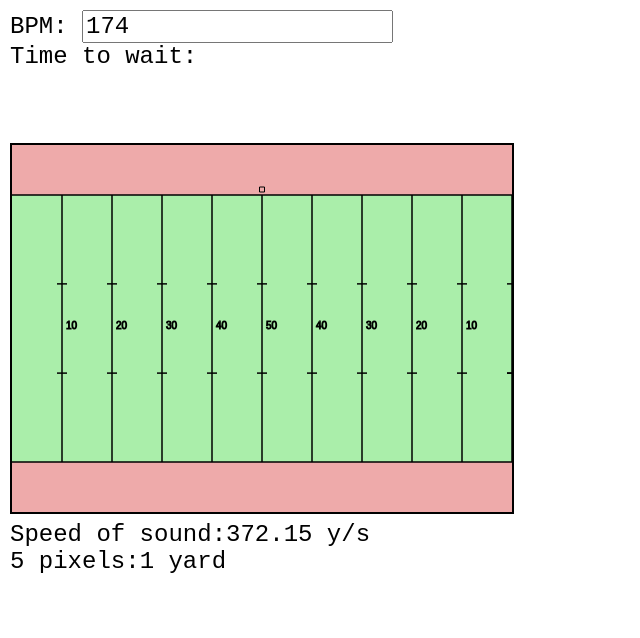
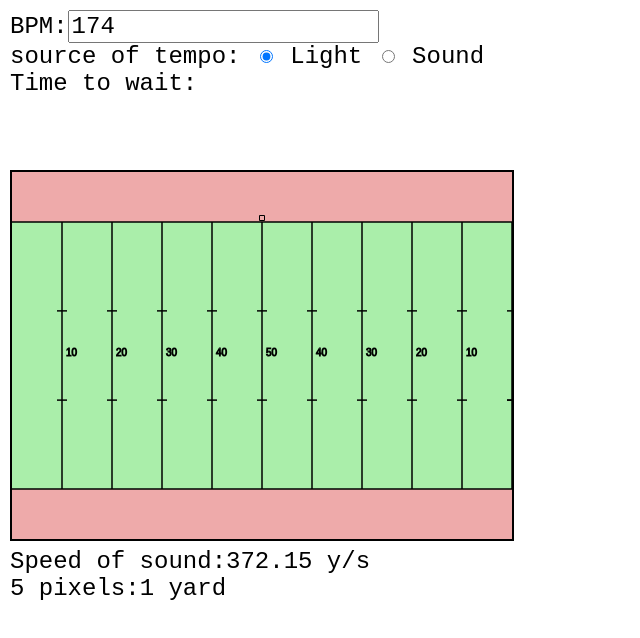
Before and after one commit to willsherwood/Field-of-Sound, a plain HTML site: page index.html in a window 1280 px wide. Shown: the whole page, without its empty margins (0-640 px from the left). Drawn offline with Linux system fonts and the light colour scheme.

Commit message:
Added dynamic tempo source and "sound vs light" option

```diff
--- a/index.html
+++ b/index.html
@@ -21,7 +21,12 @@
     </style>
 </head>
 <body>
-<div>BPM: <input type="text" id="bpm" value="174"/></div>
+<div><span>BPM:<input type="text" id="bpm" value="174"/></span></div>
+<div><span>source of tempo:
+    <input id="light" type="radio" name="source" checked="checked"/>
+        <label for="light">Light</label>
+    <input id="sound" type="radio" value="Sound" name="source"/>
+        <label for="sound">Sound</label></span></div>
 <div style="height: 100px"><span>Time to wait:</span><span id="time" style="vertical-align: top"></span></div>
 <canvas id="field" width="500" height="367"></canvas>
 <br>
@@ -30,21 +35,23 @@
 
 <script type="text/javascript">
 
-    var notemap = new Array();
-    notemap[0] = {x: 0.125, y: "32nd.png"};
-    notemap[1] = {x: 0.1875, y: "d32nd.png"};
-    notemap[2] = {x: 0.25, y: "16th.png"};
-    notemap[3] = {x: 0.375, y: "d16th.png"};
-    notemap[4] = {x: 0.5, y: "8th.png"};
-    notemap[5] = {x: 0.75, y: "d8th.png"};
-    notemap[6] = {x: 1, y: "quarter.png"};
-    notemap[7] = {x: 1.5, y: "dquarter.png"};
-    notemap[8] = {x: 2, y: "half.png"};
-    notemap[9] = {x: 3, y: "dhalf.png"};
-    notemap[10] = {x: 4, y: "whole.png"};
-    notemap[11] = {x: 6, y: "dwhole.png"};
+    var noteMap = new Array();
+    noteMap[0] = {x: 0.125, y: "32nd.png"};
+    noteMap[1] = {x: 0.1875, y: "d32nd.png"};
+    noteMap[2] = {x: 0.25, y: "16th.png"};
+    noteMap[3] = {x: 0.375, y: "d16th.png"};
+    noteMap[4] = {x: 0.5, y: "8th.png"};
+    noteMap[5] = {x: 0.75, y: "d8th.png"};
+    noteMap[6] = {x: 1, y: "quarter.png"};
+    noteMap[7] = {x: 1.5, y: "dquarter.png"};
+    noteMap[8] = {x: 2, y: "half.png"};
+    noteMap[9] = {x: 3, y: "dhalf.png"};
+    noteMap[10] = {x: 4, y: "whole.png"};
+    noteMap[11] = {x: 6, y: "dwhole.png"};
 
     var g = document.querySelector("#field").getContext("2d");
+    var sourcex = 500 / 2;
+    var sourcey = 50 - 4;
 
     function getMousePos(canvas, evt) {
         var rect = canvas.getBoundingClientRect();
@@ -54,17 +61,26 @@
         };
     }
 
+    function click(e) {
+        var pos = getMousePos(g.canvas, e);
+        if (pos.x < 0 || pos.y < 0 || pos.x > g.canvas.width || pos.y > g.canvas.height)
+            return;
+        sourcex = pos.x;
+        sourcey = pos.y;
+        draw(e);
+    }
+
     function draw(e) {
         var pos = getMousePos(g.canvas, e);
         if (pos.x < 0 || pos.y < 0 || pos.x > g.canvas.width || pos.y > g.canvas.height)
             return;
-        var distance = dist(pos.x, pos.y, 500 / 2, 50 - 8 + 2.5) / 5;
+        var distance = dist(pos.x, pos.y, sourcex, sourcey) / 5;
         g.strokeStyle = "#aaaaaa";
         g.clearRect(0, 0, 500, 367);
         setupField();
         g.beginPath();
         g.lineTo(pos.x, pos.y);
-        g.lineTo(500 / 2, 50 - 8 + 2.5);
+        g.lineTo(sourcex, sourcey);
         g.closePath();
         g.stroke();
         g.strokeText(distance + " yards", 100, 40);
@@ -74,16 +90,18 @@
         while (out.hasChildNodes())
             out.removeChild(out.lastChild);
         var bool = true;
+        if (document.querySelector("#sound").checked)
+            beats *= 2;
         while (bool) {
             for (var i = 11; i >= -1; i--) {
                 if (i == -1) {
                     bool = false;
-                } else if (beats - notemap[i].x >= 0) {
-                    beats -= notemap[i].x;
+                } else if (beats - noteMap[i].x >= 0) {
+                    beats -= noteMap[i].x;
                     var p = document.createElement("img");
-                    if (notemap[i].y.charAt(notemap[i].y.length-1)=='g') {
-                        p.src = "img/" + notemap[i].y;
-                    } else p.innerHTML = notemap[i].y;
+                    if (noteMap[i].y.charAt(noteMap[i].y.length - 1) == 'g') {
+                        p.src = "img/" + noteMap[i].y;
+                    } else p.innerHTML = noteMap[i].y;
                     out.appendChild(p);
                 }
             }
@@ -101,6 +119,7 @@
     }
 
     document.addEventListener("mousemove", draw, false);
+    document.addEventListener("click", click, false);
 
     function setupField() {
         g.strokeStyle = "#000000";
@@ -147,7 +166,7 @@
             g.stroke();
         }
         // drum major podium
-        g.rect(500 / 2 - 2.5, 50 - 8, 5, 5);
+        g.rect(sourcex - 2.5, sourcey - 2.5, 5, 5);
         g.stroke();
     }
     setupField();
```
